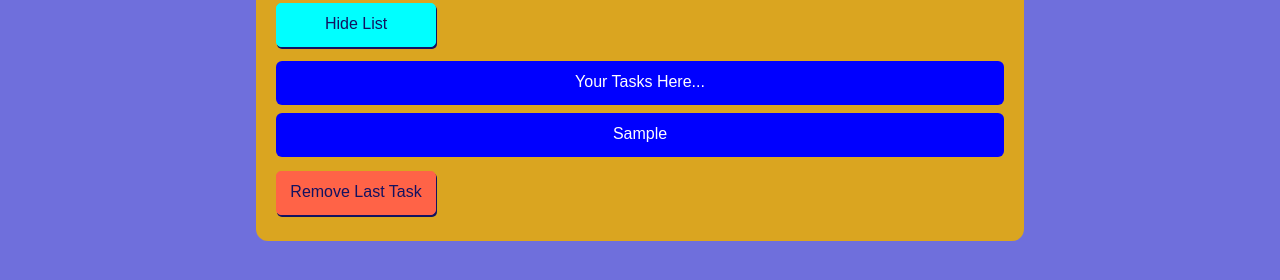
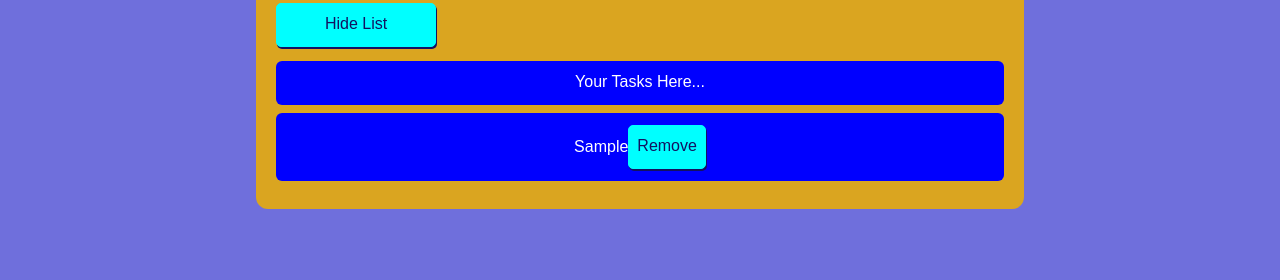
Before and after one commit to johnnycrisp/testing-playground, a plain HTML site: page to-do.html in a window 1280 px wide. Both pictures are taken after typing "Sample" into the empty fields and a click on the button "Add Task". Shown: the part 314-594 px from the top of the page. Drawn offline with Linux system fonts and the light colour scheme.

Commit message:
Added remove button as child no styling

```diff
--- a/app.js
+++ b/app.js
@@ -4,7 +4,6 @@ const list = document.querySelector('.list');
 
 const toggleButton = document.querySelector('.toggle-btn');
 
-const removeButton = document.querySelector('.remove-btn');
 
 //Hide and show list items
 
@@ -25,18 +24,17 @@ toggleButton.addEventListener('click', () => {
 mainButton.addEventListener('click', () => {
     const myInput = document.querySelector('.input-main');
 
-    list.insertAdjacentHTML(
-        'beforeend',
-        `<li>${myInput.value}</li>`
-    );
+    const newLi = document.createElement('li');
+    newLi.textContent = myInput.value;
+    list.appendChild(newLi);
+    const newRemoveButton = document.createElement('button');
+    newRemoveButton.textContent = 'Remove';
+    newLi.appendChild(newRemoveButton);
     myInput.value = '';
 } );
 
 // Remove task button
 
-removeButton.addEventListener('click', () => {
-
-    const lastItem = list.lastElementChild;
-
-    lastItem.remove();
+list.addEventListener('click', (e) => {
+    e.target.parentNode.remove();
 });
--- a/scss/partials/component/_buttons.scss
+++ b/scss/partials/component/_buttons.scss
@@ -8,6 +8,13 @@
     cursor: pointer;
     transition: 1s ease-out;
     transition-property: background-color, transform, border-bottom;
+}
+
+li button {
+
+    @include button;
+    padding: 8px;
+
 }
 
 .button:hover {
--- a/to-do.html
+++ b/to-do.html
@@ -22,14 +22,14 @@
     <main>
         <div class="todo-wrapper">
         <h1>What to do today?</h1>
-        <div class = "todo-input-container"> <button class="main-btn">Add Task</button><input type="text" class="input-main">
+        <div class = "todo-input-container"> <button class="main-btn" type ="submit" >Add Task</button><input type="text" class="input-main">
        </div>
         <button class="toggle-btn">Hide List</button>
 
         <ul class="list">
             <li>Your Tasks Here...</li>
         </ul>
-        <button class="remove-btn">Remove Last Task</button>
+
         </div>
 
     </main>
```
Also changed, not shown: css/styles.css, 1 other file.
